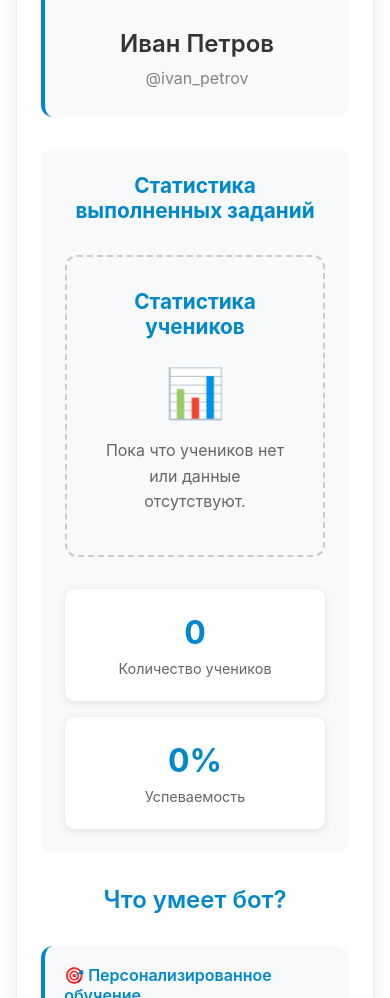
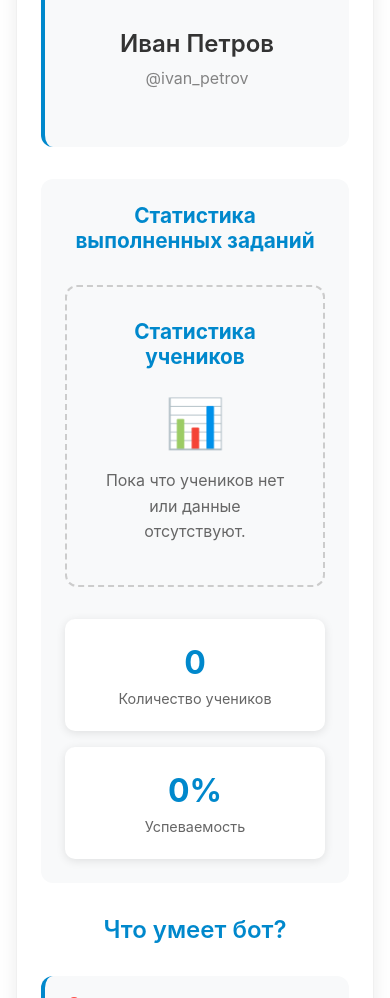
Before and after one commit to niktar411/bot, a website: page index.html in a window 390 px wide. Shown: the part 102-1100 px from the top of the page. Drawn offline with Linux system fonts and the light colour scheme; a script that the page names is missing.

Commit message:
Update mobile.css

```diff
--- a/mobile.css
+++ b/mobile.css
@@ -4,7 +4,7 @@
         flex-direction: column;
         text-align: center;
         gap: 1rem;
-        max-height: 170px;
+        max-height: 200px;
     }
 
     .avatar-container {
```
